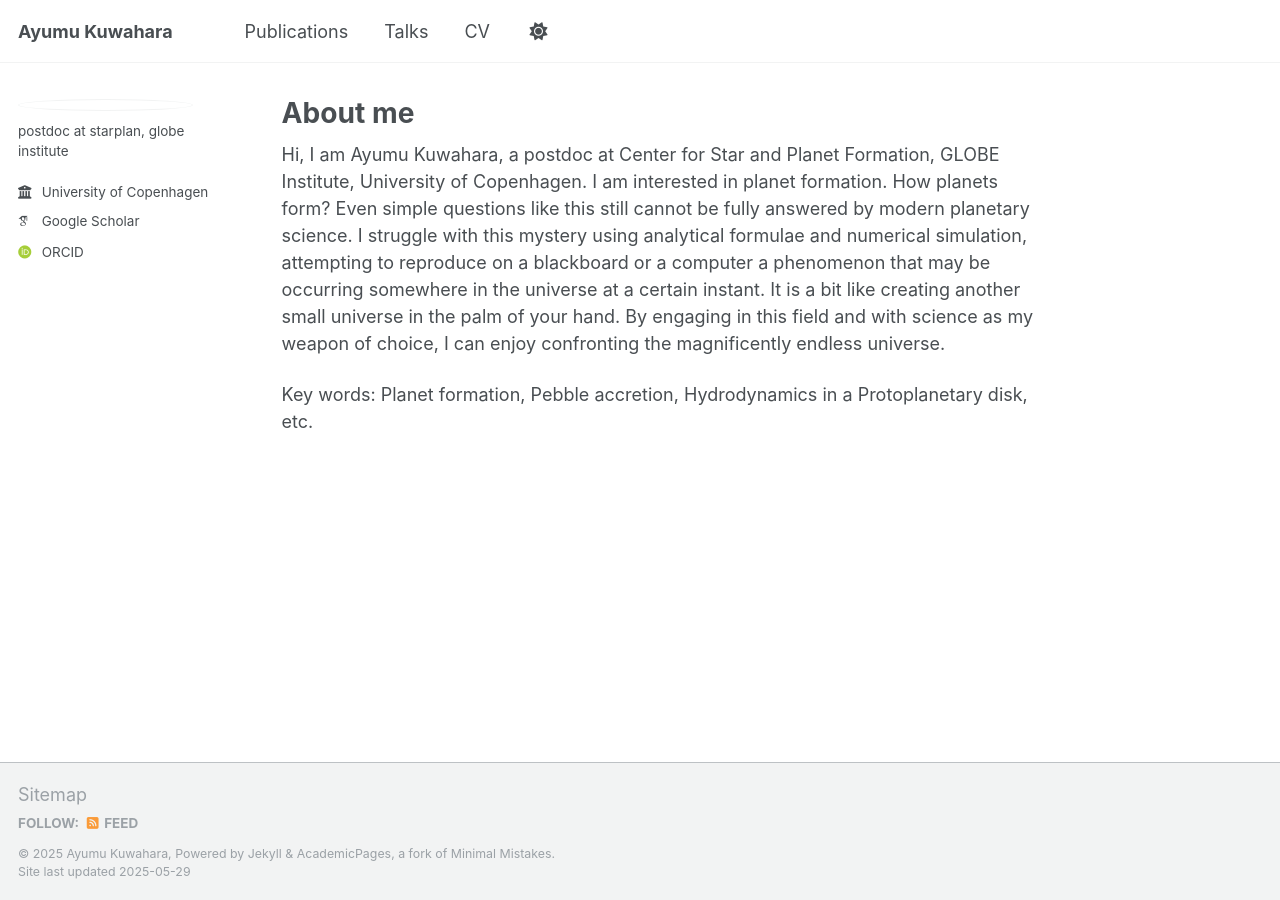
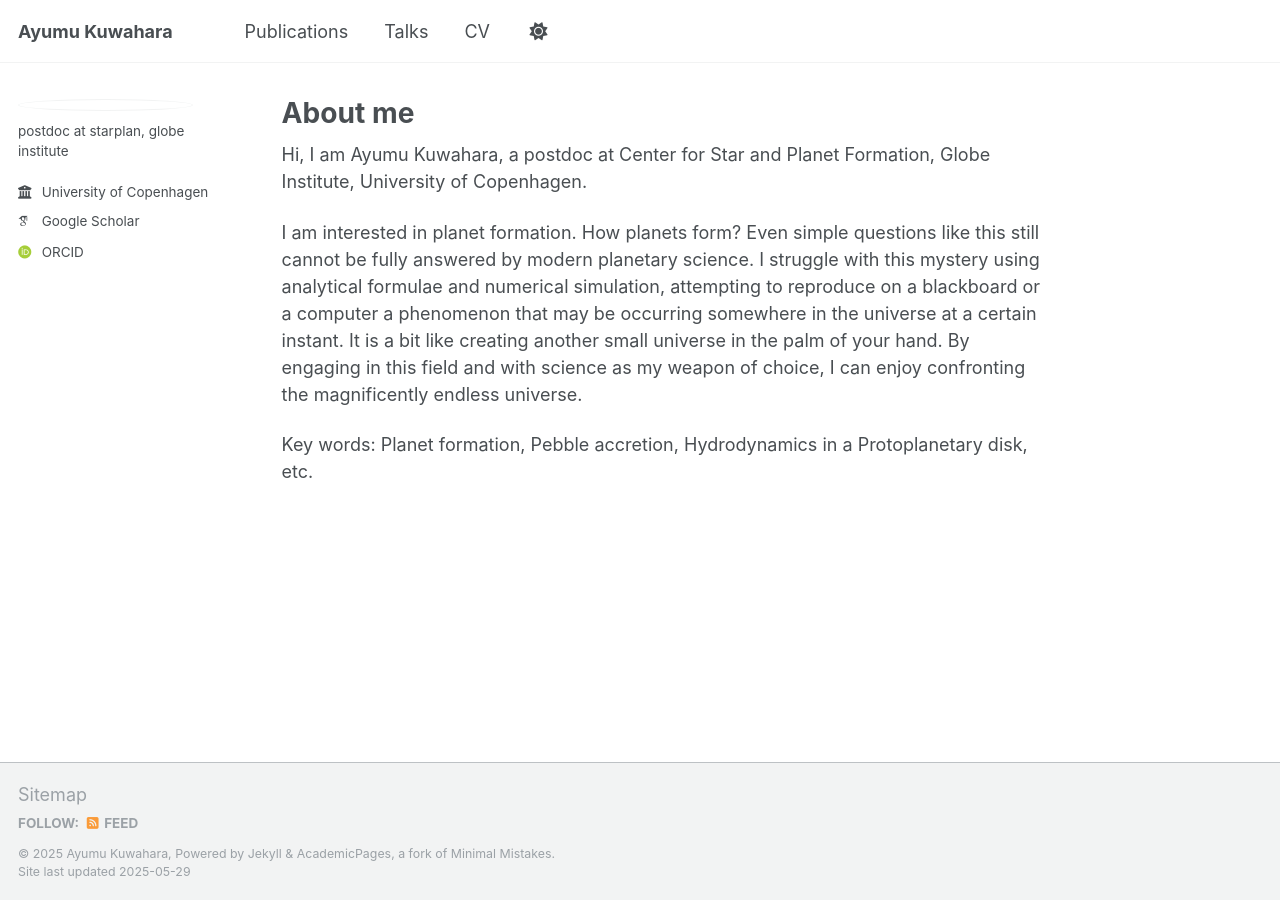
Before and after one commit to AyumuKuwahara/ayumukuwahara.github.io, a Jekyll site: the page built from _pages/about.md, in a window 1280 px wide. Built offline with Jekyll 4.4.1, drawn with Linux system fonts in a browser that asks for light colours; some web fonts are replaced.

```diff
--- a/_pages/about.md
+++ b/_pages/about.md
@@ -6,7 +6,8 @@ redirect_from:
   - /about/
   - /about.html
 ---
-Hi, I am Ayumu Kuwahara, a postdoc at Center for Star and Planet Formation, GLOBE Institute, University of Copenhagen.
+Hi, I am Ayumu Kuwahara, a postdoc at Center for Star and Planet Formation, Globe Institute, University of Copenhagen.
+
 I am interested in planet formation. How planets form?  Even simple questions like this still cannot be fully answered by modern planetary science. I struggle with this mystery using analytical formulae and numerical simulation, attempting to reproduce on a blackboard or a computer a phenomenon that may be occurring somewhere in the universe at a certain instant. It is a bit like creating another small universe in the palm of your hand. By engaging in this field and with science as my weapon of choice, I can enjoy confronting the magnificently endless universe.
 
 Key words: Planet formation, Pebble accretion, Hydrodynamics in a Protoplanetary disk, etc.
```
